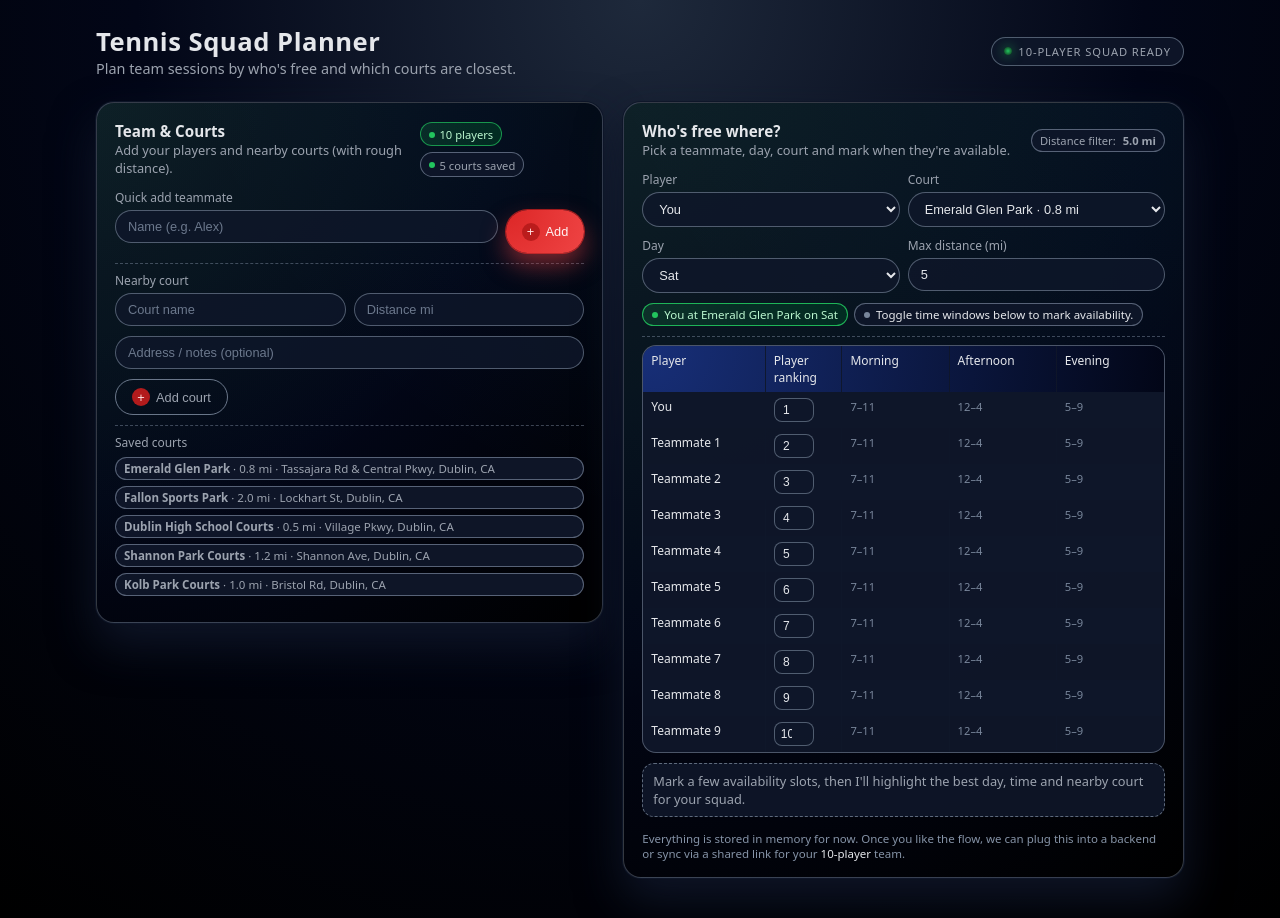
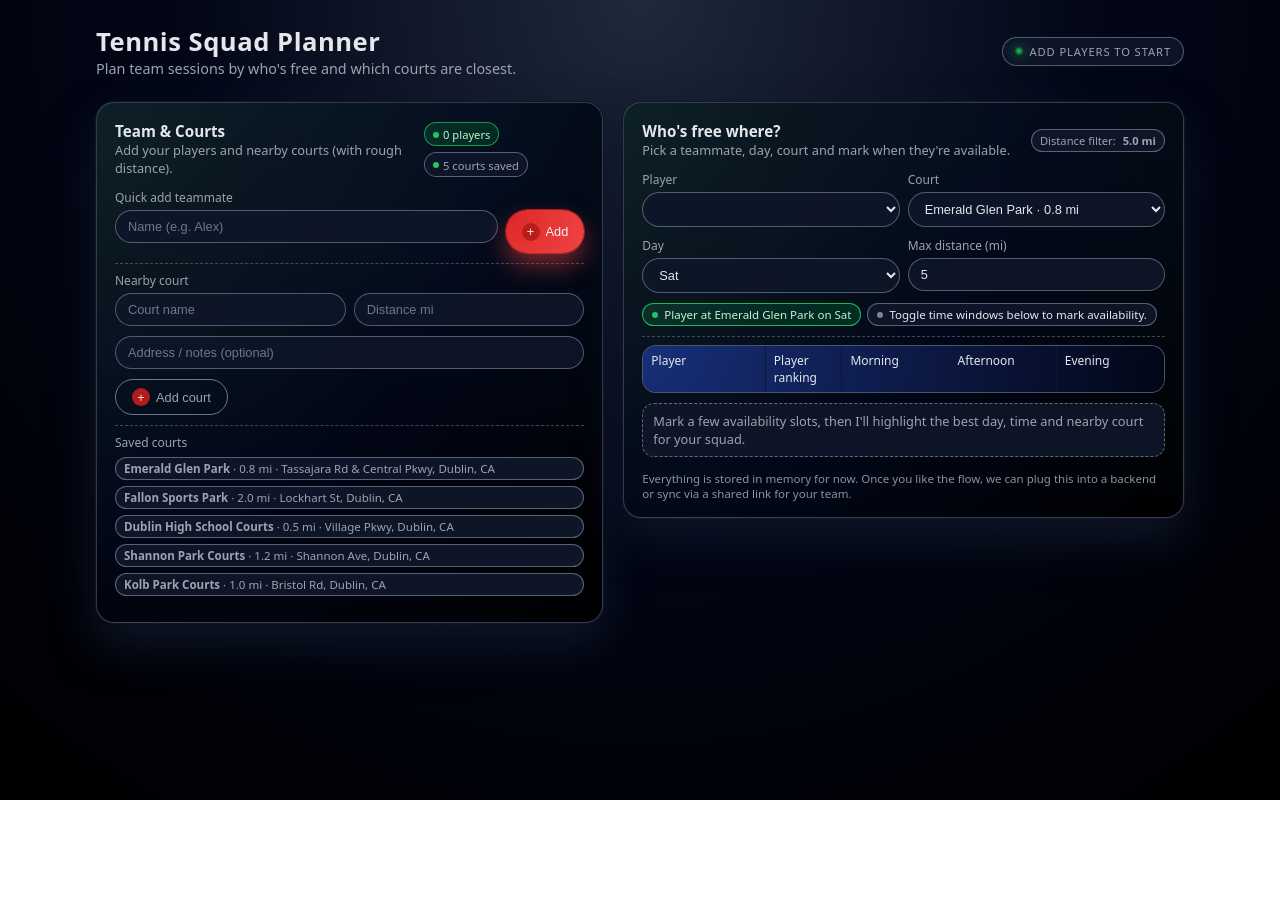
Before and after one commit to vbhupalam7/tennis-court-scheduler, a React (Vite) app: page / in a window 1280 px wide. After the commit the page ends 800 px from the top, so only its background shows below. Built offline with nearby package versions, Linux system fonts and the light colour scheme.

Commit message:
Initial commit

```diff
--- a/src/App.tsx
+++ b/src/App.tsx
@@ -24,18 +24,7 @@ interface AvailabilityEntry {
 
 const DAYS = ["Mon", "Tue", "Wed", "Thu", "Fri", "Sat", "Sun"] as const;
 
-const DEFAULT_PLAYERS: Player[] = [
-  "You",
-  "Teammate 1",
-  "Teammate 2",
-  "Teammate 3",
-  "Teammate 4",
-  "Teammate 5",
-  "Teammate 6",
-  "Teammate 7",
-  "Teammate 8",
-  "Teammate 9",
-].map((name, index) => ({ id: index + 1, name, ranking: index + 1 }));
+const DEFAULT_PLAYERS: Player[] = [];
 
 const DEFAULT_COURTS: Court[] = [
   {
@@ -87,7 +76,8 @@ function usePlayers() {
       prev.map((p) => (p.id === playerId ? { ...p, ranking } : p))
     );
   };
-  return { players, addPlayer, updatePlayerRanking };
+  const clearAllPlayers = () => setPlayers([]);
+  return { players, addPlayer, updatePlayerRanking, clearAllPlayers };
 }
 
 function useCourts() {
@@ -132,8 +122,9 @@ function useAvailability() {
       return [...prev, entry];
     });
   };
+  const clearAllEntries = () => setEntries([]);
 
-  return { entries, toggle };
+  return { entries, toggle, clearAllEntries };
 }
 
 function useSuggestedSession(
@@ -197,18 +188,16 @@ function useSuggestedSession(
 }
 
 function App() {
-  const { players, addPlayer, updatePlayerRanking } = usePlayers();
+  const { players, addPlayer, updatePlayerRanking, clearAllPlayers } = usePlayers();
   const { courts, addCourt } = useCourts();
-  const { entries, toggle } = useAvailability();
+  const { entries, toggle, clearAllEntries } = useAvailability();
 
   const [newPlayerName, setNewPlayerName] = useState("");
   const [newCourtName, setNewCourtName] = useState("");
   const [newCourtAddress, setNewCourtAddress] = useState("");
   const [newCourtDistance, setNewCourtDistance] = useState("");
 
-  const [selectedPlayerId, setSelectedPlayerId] = useState<number | null>(
-    DEFAULT_PLAYERS[0]?.id ?? null
-  );
+  const [selectedPlayerId, setSelectedPlayerId] = useState<number | null>(null);
   const [selectedCourtId, setSelectedCourtId] = useState<number | null>(
     DEFAULT_COURTS[0]?.id ?? null
   );
@@ -259,7 +248,7 @@ function App() {
         </div>
         <div className="pill">
           <span className="pill-dot" />
-          <span>10-player squad ready</span>
+          <span>{players.length ? `${players.length} player${players.length !== 1 ? "s" : ""}` : "Add players to start"}</span>
         </div>
       </header>
 
@@ -307,6 +296,19 @@ function App() {
                   <span className="icon">+</span>
                   Add
                 </button>
+                {players.length > 0 && (
+                  <button
+                    className="btn btn-secondary"
+                    type="button"
+                    onClick={() => {
+                      clearAllPlayers();
+                      setSelectedPlayerId(null);
+                      clearAllEntries();
+                    }}
+                  >
+                    Delete all players
+                  </button>
+                )}
               </div>
             </div>
 
@@ -545,7 +547,7 @@ function App() {
 
             <div className="footer-note">
               Everything is stored in memory for now. Once you like the flow, we can plug this into
-              a backend or sync via a shared link for your <span>10-player</span> team.
+              a backend or sync via a shared link for your team.
             </div>
           </div>
         </section>
```
